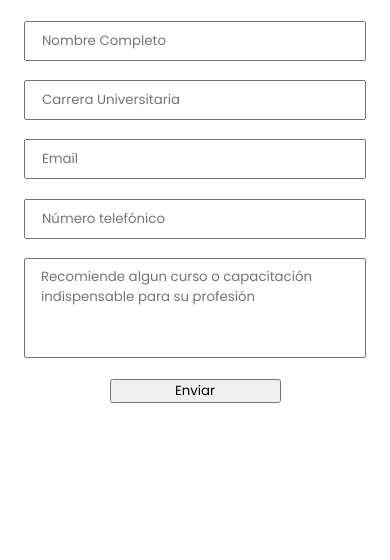
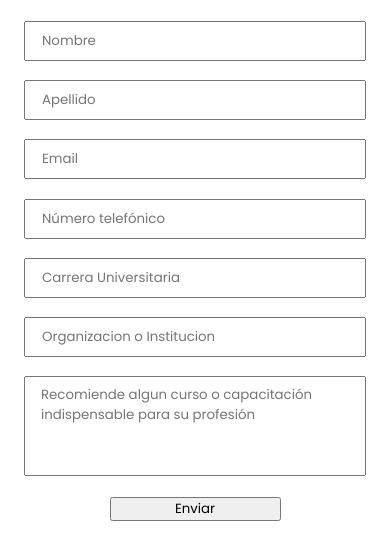
Before and after one commit to javirroal/contact, a plain HTML site: page index.html in a window 390 px wide. Shown: the part 234-794 px from the top of the page. Drawn offline with Linux system fonts and the light colour scheme.

Commit message:
Se añadio dos casillas mas de apellido e institucion y pasos para registrarse

```diff
--- a/css/mobile.css
+++ b/css/mobile.css
@@ -4,7 +4,7 @@
 @media (max-width: 768px) {
 
    #contact-a .text-fields {
-       grid-template-areas: 'name' 'subject' 'email' 'phone' 'message'; }
+       grid-template-areas: 'name' 'lastname' 'email' 'phone' 'subject' 'institution' 'message'; }
 
 }
 
--- a/css/style.css
+++ b/css/style.css
@@ -61,17 +61,21 @@
 
 #contact-a .text-fields {
   display: grid;
-  grid-template-areas: 'name email' 'subject phone' 'message message';
+  grid-template-areas: 'name lastname' 'email phone' 'subject institution' 'message message';
   grid-gap: 1.2rem;
   margin-bottom: 1.2rem; }
   #contact-a .text-fields .name-input {
     grid-area: name; }
+  #contact-a .text-fields .email-input {
+    grid-area: email; }
   #contact-a .text-fields .subject-input {
     grid-area: subject; }
-  #contact-a .text-fields .email-input {
-    grid-area: email; }
+  #contact-a .text-fields .lastname-input {
+    grid-area: lastname; }
   #contact-a .text-fields .phone-input {
     grid-area: phone; }
+  #contact-a .text-fields .institution-input {
+    grid-area: institution; }
   #contact-a .text-fields .message-input {
     grid-area: message;
     height: 100px; }
--- a/index.html
+++ b/index.html
@@ -26,10 +26,12 @@
                 <form name="contact" method="POST" data-netlify="true" data-netlify-honeypot="bot-field" action="/success/">
                     <div class="text-fields">
                         <input class="d-none" name="bot-field">
-                        <input type="text" class="text-input name-input" placeholder="Nombre Completo" name="name" required>
-                        <input type="text" class="text-input subject-input" placeholder="Carrera Universitaria" name="subject" required>
+                        <input type="text" class="text-input name-input" placeholder="Nombre" name="name" required>
+                        <input type="text" class="text-input lastname-input" placeholder="Apellido" name="lastname" required>
                         <input type="email" class="text-input email-input" placeholder="Email" name="email" required>
                         <input type="text" class="text-input phone-input" placeholder="Número telefónico" name="phone" required>
+                        <input type="text" class="text-input subject-input" placeholder="Carrera Universitaria" name="subject" required>
+                        <input type="text" class="text-input institution-input" placeholder="Organizacion o Institucion" name="institution" required>
                         <textarea class="text-input message-input" placeholder="Recomiende algun curso o capacitación indispensable para su profesión" name="message" required></textarea>
                         <!-- <div class="my-2">
                             <div data-netlify-recaptcha="true"></div>
```
Also changed, not shown: success.html (+6 -2 lines).
